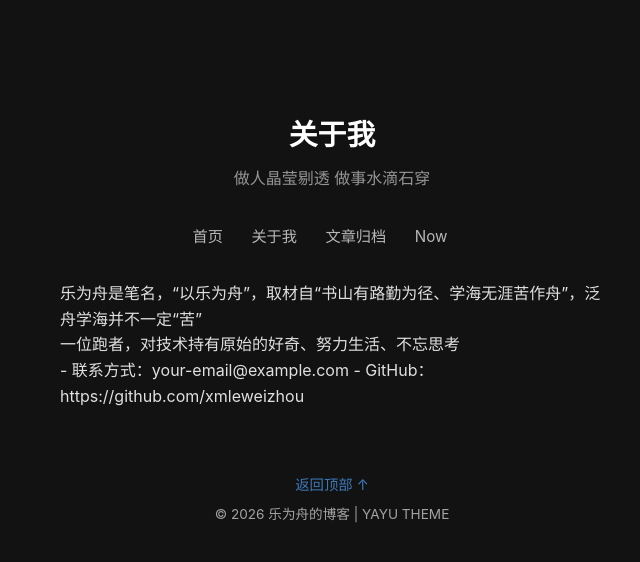
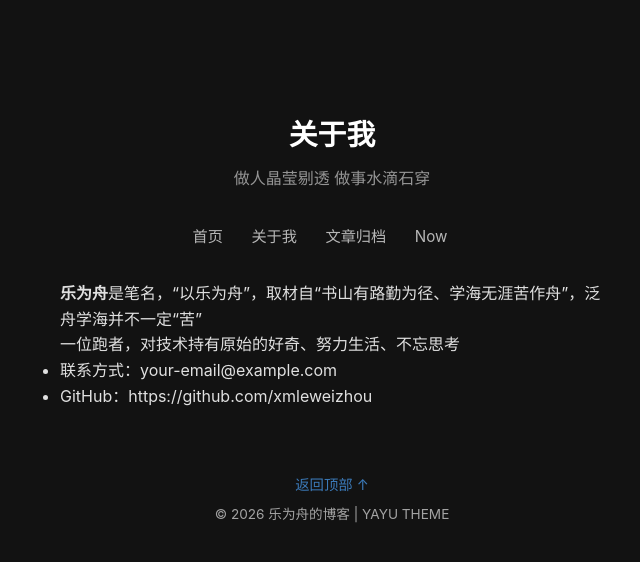
Before and after one commit to xmleweizhou/xmleweizhou.github.io, a Jekyll site: the page built from about.md, in a window 1280 px wide. Shown: the top 562 px of the page, without its empty margins (308-948 px from the left). Built offline with Jekyll 4.4.1, drawn with Linux system fonts in a browser that asks for light colours.

Commit message:
Update about.md

```diff
--- a/about.md
+++ b/about.md
@@ -18,16 +18,17 @@ title: 关于我
 
 
 </nav>
-<p>乐为舟是笔名，“以乐为舟”，取材自“书山有路勤为径、学海无涯苦作舟”，泛舟学海并不一定“苦”</p>
 
-<p>一位跑者，对技术持有原始的好奇、努力生活、不忘思考</p>
+**乐为舟**是笔名，“以乐为舟”，取材自“书山有路勤为径、学海无涯苦作舟”，泛舟学海并不一定“苦”
+
+一位跑者，对技术持有原始的好奇、努力生活、不忘思考
 
 
-<p>
+
 - 联系方式：your-email@example.com
 
 - GitHub：https://github.com/xmleweizhou
-</p>
+
 <!-- 底部信息 -->
 <footer class="site-footer">
   <a href="#" class="back-to-top" onclick="window.scrollTo({top:0,behavior:'smooth'});return false;">返回顶部 ↑</a>
```
